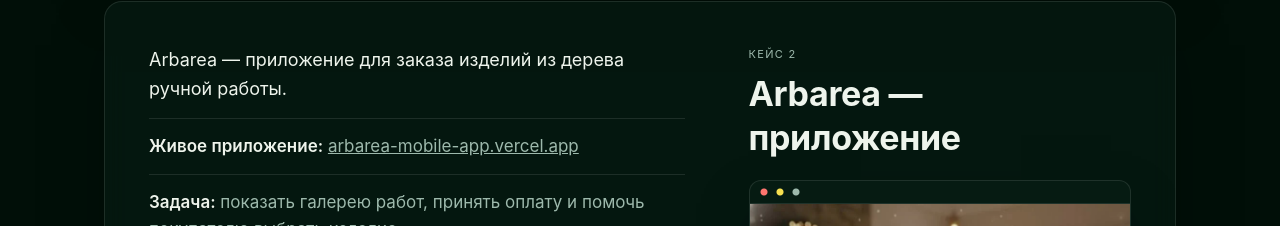
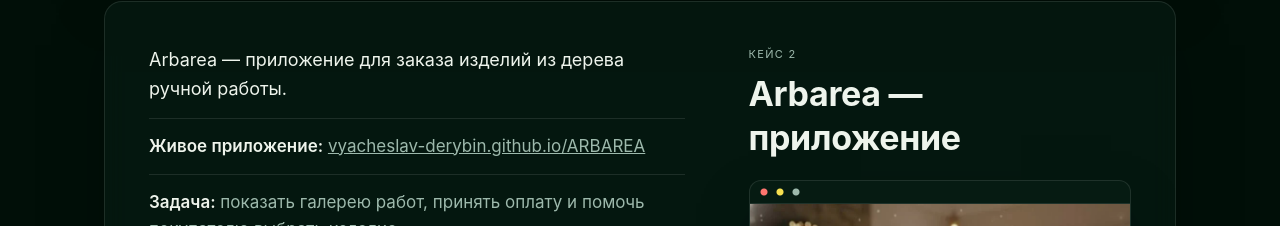
Before and after one commit to Vyacheslav-Derybin/neuroexpert-vitrina, a plain HTML site: page index.html in a window 1280 px wide. Shown: the part 4092-4318 px from the top of the page. Drawn offline with Linux system fonts and the light colour scheme.

Commit message:
Arbarea live link to GitHub Pages

```diff
--- a/index.html
+++ b/index.html
@@ -284,7 +284,7 @@ ol::after{transform:scaleY(0);animation:grow linear both;animation-timeline:view
 </div>
 <div class="t">
 <p>Arbarea — приложение для заказа изделий из дерева ручной работы.</p>
-<p><b>Живое приложение:</b> <a href="https://arbarea-mobile-app.vercel.app/" target="_blank" rel="noopener">arbarea-mobile-app.vercel.app</a></p>
+<p><b>Живое приложение:</b> <a href="https://vyacheslav-derybin.github.io/ARBAREA/" target="_blank" rel="noopener">vyacheslav-derybin.github.io/ARBAREA</a></p>
 <p><b>Задача:</b> показать галерею работ, принять оплату и помочь покупателю выбрать изделие.</p>
 <p><b>Что сделано:</b> галерея и каталог, экран оплаты, AI-ассистент, адаптивный интерфейс.</p>
 <p><b>Доказательства:</b> живая ссылка, скриншот галереи, экрана оплаты с закрытыми платёжными данными и AI-ассистента.</p>
```
